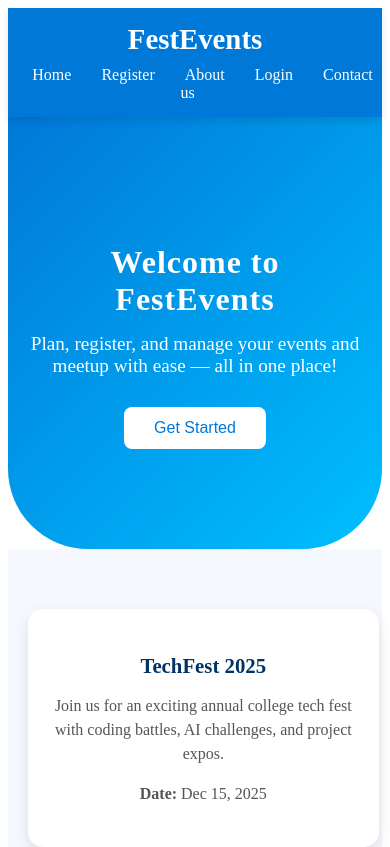
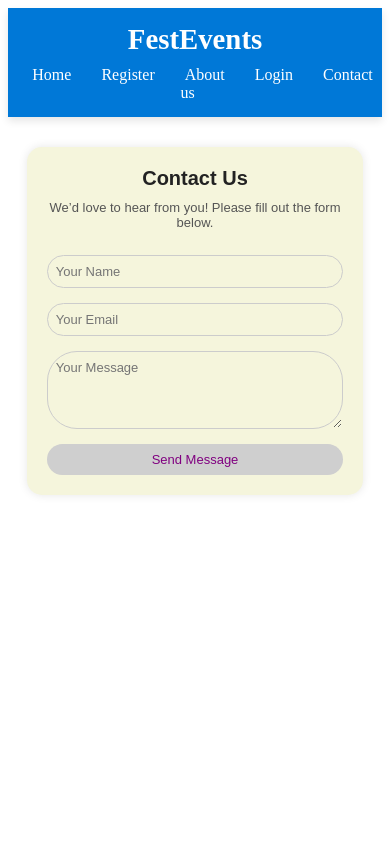
Before and after one commit to Manjuladeviselvaraj03/Smart, an Angular app: page /contact in a window 390 px wide. Before the commit this address led to /. Shown: the top 847 px of the page. Built offline with nearby package versions, Linux system fonts and the light colour scheme.

Commit message:
frontlayout

```diff
--- /dev/null
+++ b/src/app/about/about.component.css
@@ -0,0 +1,22 @@
+.about {
+  max-width: 900px;
+  margin: 80px auto;
+  padding: 40px;
+  background-color:beige;
+  border-radius: 12px;
+  box-shadow: 0 2px 12px rgba(0, 0, 0, 0.08);
+  text-align: center;
+}
+
+.about h2 {
+  font-size: 28px;
+  color: #007bff;
+  margin-bottom: 20px;
+}
+
+.about p {
+  font-size: 16px;
+  color: #444;
+  line-height: 1.7;
+  margin-bottom: 15px;
+}
--- /dev/null
+++ b/src/app/about/about.component.html
@@ -0,0 +1,5 @@
+<section class="about">
+  <h2>About FestEvents</h2>
+  <p>FestEvents helps students and organizers plan, register, and manage their events with ease — from fests to webinars.</p>
+  <p>Our mission is to simplify event coordination and bring people together through seamless event management.</p>
+</section>
--- a/src/app/app.routes.ts
+++ b/src/app/app.routes.ts
@@ -3,12 +3,16 @@ import { FrontlayoutComponent } from './frontlayout/frontlayout.component';
 import { RegisterComponent } from './register/register.component';
 import { LoginComponent } from './login/login.component';
 import { DashboardComponent } from './dashboard/dashboard.component';
+import { AboutComponent } from './about/about.component';
+import { ContactComponent } from './contact/contact.component';
 
 export const routes: Routes = [
 
     {path:'register',component: RegisterComponent},
     {path:'login',component:LoginComponent},
     { path: '', component: FrontlayoutComponent },
-    {path:'dashboard',component:DashboardComponent}
+    {path:'dashboard',component:DashboardComponent},
+    {path:'about',component:AboutComponent},
+    {path:'contact',component:ContactComponent}
 
 ];
--- /dev/null
+++ b/src/app/contact/contact.component.css
@@ -0,0 +1,125 @@
+* {
+  margin: 0;
+  padding: 0;
+  box-sizing: border-box;
+  background-color: beige;
+  font-family: 'Poppins', sans-serif;
+}
+
+body {
+  background-color: #f9f9e9;
+}
+
+.contact {
+  max-width: 400px;
+  margin: 80px auto;
+  /* background-color:beige; */
+  padding: 40px;
+  border-radius: 30px;
+  box-shadow: 0 0 10px rgba(0, 0, 0, 0.1);
+  text-align: center;
+}
+
+.contact h2 {
+  font-size: 26px;
+  color: #222;
+  margin-bottom: 10px;
+}
+
+.contact p {
+  font-size: 15px;
+  color: #555;
+  margin-bottom: 25px;
+}
+
+.contact form {
+  display: flex;
+  flex-direction: column;
+  gap: 15px;
+}
+
+.contact input,
+.contact textarea {
+  width: 100%;
+  padding: 10px;
+  border: 1.5px solid #ccc;
+  border-radius: 30px;
+  font-size: 14px;
+  outline: none;
+  transition: border-color 0.2s ease;
+}
+
+.contact input:focus,
+.contact textarea:focus {
+  border-color: #7a42f4;
+}
+
+.contact textarea {
+  resize: vertical;
+}
+
+.contact button {
+  background-color: #cfcfcf;
+  color: purple;
+  border: none;
+  padding: 10px;
+  border-radius: 30px;
+  font-size: 15px;
+  font-weight: 500;
+  cursor: pointer;
+  transition: background-color 0.2s ease;
+}
+
+.contact button:hover {
+  background-color: #bdbdbd;
+}
+
+
+@media (max-width: 768px) {
+  .contact {
+    width: 85%;
+    margin: 50px auto;
+    padding: 30px;
+  }
+
+  .contact h2 {
+    font-size: 22px;
+  }
+
+  .contact p {
+    font-size: 14px;
+  }
+
+  .contact button {
+    font-size: 14px;
+    padding: 9px;
+  }
+}
+
+@media (max-width: 480px) {
+  .contact {
+    width: 90%;
+    margin: 30px auto;
+    padding: 20px;
+    border-radius: 15px;
+  }
+
+  .contact h2 {
+    font-size: 20px;
+  }
+
+  .contact p {
+    font-size: 13px;
+  }
+
+  .contact input,
+  .contact textarea {
+    font-size: 13px;
+    padding: 8px;
+  }
+
+  .contact button {
+    font-size: 13px;
+    padding: 8px;
+  }
+}
--- /dev/null
+++ b/src/app/contact/contact.component.html
@@ -0,0 +1,11 @@
+<section class="contact">
+  <h2>Contact Us</h2>
+  <p>We’d love to hear from you! Please fill out the form below.</p>
+
+  <form>
+    <input type="text" placeholder="Your Name" required>
+    <input type="email" placeholder="Your Email" required>
+    <textarea placeholder="Your Message" rows="4" required></textarea>
+    <button type="submit">Send Message</button>
+  </form>
+</section>
--- a/src/app/frontlayout/frontlayout.component.html
+++ b/src/app/frontlayout/frontlayout.component.html
@@ -14,7 +14,7 @@
   <section class="content">
     <h1>Welcome to FestEvents</h1>
     <p>  Plan, register, and manage your events and meetup with ease —  all in one place!</p>
-    <button class="cta-btn">Get Started</button>
+    <button class="cta-btn" routerLink="login">Get Started</button>
   </section>
 
   <section class="cards-container">
--- a/src/app/login/login.component.css
+++ b/src/app/login/login.component.css
@@ -10,14 +10,14 @@
   justify-content: center;
   align-items: center;
   height: 90vh;
-  background-color: beige;
+  background-color:#ccc;
   padding: 1rem;
 }
 
 .login-card {
   width: 300px;
   min-height: 28rem;
-  background-color: #fff;
+  background-color:beige;
   border: 2px solid #ddd;
   display: flex;
   flex-direction: column;
--- a/src/app/register/register.component.css
+++ b/src/app/register/register.component.css
@@ -26,7 +26,7 @@
   padding: 2rem;
   gap: 2rem;
   box-shadow: 0 4px 12px rgba(0, 0, 0, 0.1);
-  border-radius: 25px;
+  border-radius: 50px;
   transition: transform 0.2s ease;
 }
 
@@ -42,8 +42,7 @@ h2 {
 }
 
 input {
-  /*
-   */
+
    display: flex;
    flex-direction: column;
    font-size: 1rem;
```
Also changed, not shown: src/app/about/about.component.ts (added, +11 -0 lines), src/app/contact/contact.component.ts (added, +11 -0 lines), 2 other files (tests, documents, lock files or other folders).
